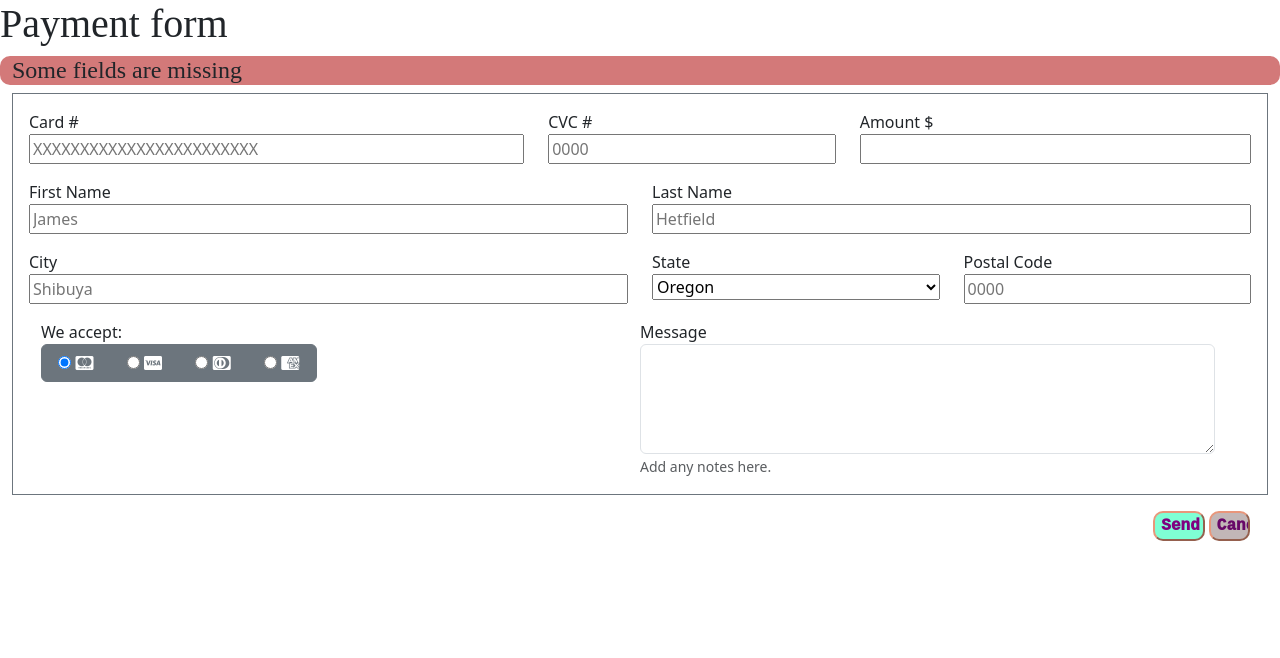
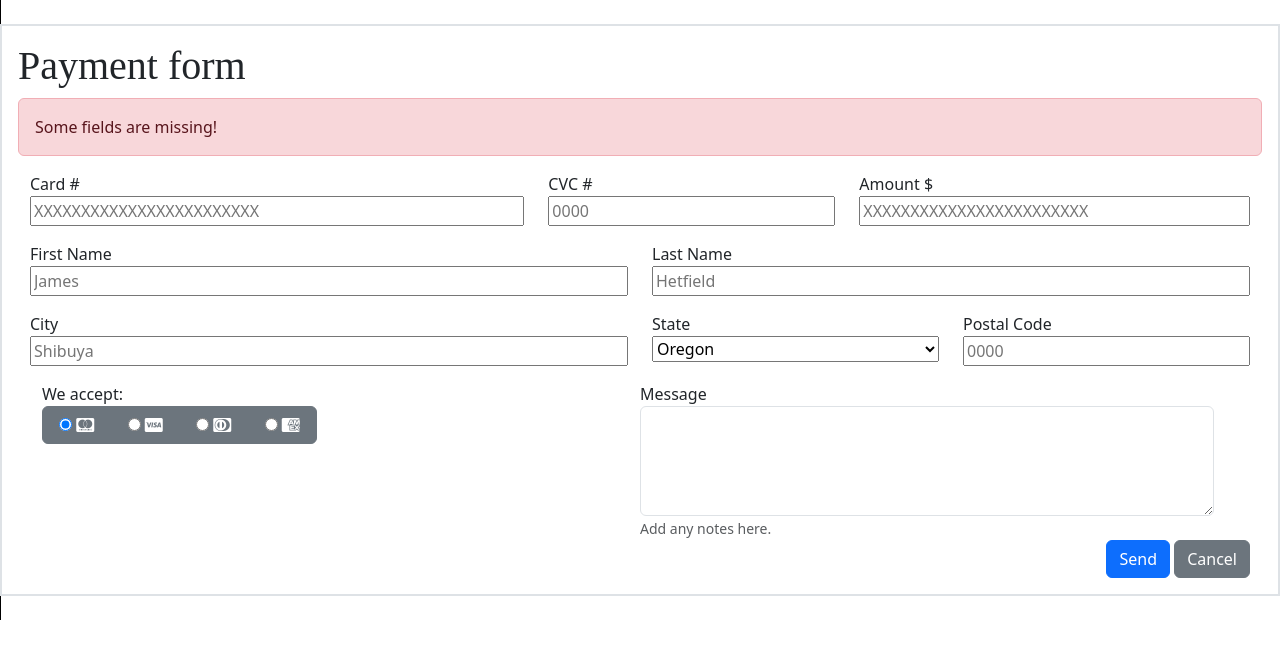
Before and after one commit to 4GeeksAcademy/RicardoFormulario, a plain HTML site: page index.html in a window 1280 px wide. Drawn offline with nearby package versions, Linux system fonts and the light colour scheme.

Commit message:
proyecto finalizado

```diff
--- a/index.html
+++ b/index.html
@@ -12,17 +12,18 @@
 </head>
 
 <body>
+    <span class="border border-black">
+        <div class="form-wrapper border">
+            <form class="p-3 border border">
                 <h1>Payment form</h1>
-    <h4 class="container-fluid">Some fields are missing</h4>
+                <div class="alert alert-danger" role="alert"> Some fields are missing! </div>
                 <div class="container-fluid">
-        <div class="form-wrapper">
-            <form class="p-3 border border-secondary">
                     <div class="row">
                         <div class="d-flex flex-column mb-3 col-12 col-md-6 col-lg-5">
                             <label for="Card">
                                 Card #
                             </label>
-                        <input name="Card" type="text" pattern="[0-24]" value="" minlength="24" maxlength="24"
+                            <input name="Card" type="text" pattern="[0-9]+" value="" minlength="24" maxlength="24"
                                 placeholder="XXXXXXXXXXXXXXXXXXXXXXXX" required />
 
                         </div>
@@ -30,16 +31,16 @@
                             <label for="CVC">
                                 CVC #
                             </label>
-                        <input name="CVC" type="text" pattern="[0-4]" value="" minlength="4" maxlength="4"
-                            placeholder="0000" required />
+                            <input name="CVC" type="text" pattern="[0-9]+" minlength=4" maxlength="4" placeholder="0000"
+                                required />
                         </div>
 
                         <div class="d-flex flex-column mb-3 col-12 col-md-6 col-lg-4">
                             <label for="Amount">
                                 Amount $
                             </label>
-                        <input name="Amount" type="text" pattern="[1-2000]" value="" minlength="1" placeholder=""
-                            required />
+                            <input name="Amount" type="text" pattern="[0-9]+" value="" minlength="1" maxlength="24"
+                                placeholder="XXXXXXXXXXXXXXXXXXXXXXXX" required />
                         </div>
                     </div>
 
@@ -55,7 +56,8 @@
                             <label for="Lastname">
                                 Last Name
                             </label>
-                        <input name="Lastname" type="text" value="" maxlength="15" placeholder="Hetfield" required />
+                            <input name="Lastname" type="text" value="" maxlength="15" placeholder="Hetfield"
+                                required />
                         </div>
                     </div>
 
@@ -83,7 +85,7 @@
                             <label for="Postalcode">
                                 Postal Code
                             </label>
-                        <input name="Postalcode" type="text" pattern="[5]" value="" minlength="4" maxlength="4"
+                            <input name="Postalcode" type="text" pattern="[0-9]+" value="" maxlength="4"
                                 placeholder="0000" required />
                         </div>
                     </div>
@@ -95,7 +97,7 @@
                             </label>
                             <div class="btn-group" data-toggle="buttons">
                                 <label class="btn btn-secondary">
-                                <input autocomplete="off" checked id="blue" name="options" type="radio">
+                                    <input autocomplete="off" checked id="blue" name="options" type="radio" required>
                                     <i class="fa-brands fa-cc-mastercard"></i>
                                 </label>
                                 <label class="btn btn-secondary">
@@ -122,13 +124,13 @@
                         </div>
                     </div>
                 </div>
-        <div class="container-fluid" id="buttons">
-            <div class="buttons col-12 col-md-1 col-lg-1 ms-auto">
-                <input class="submitButton1" type="submit" value="Send" />
-                <input class="submitButton2" type="submit" value="Cancel" />
-                </form>
+                <div class="container-fluid btn-group" id="buttons">
+                    <div class="buttons ms-auto">
+                        <button type="submit" class="btn btn-primary">Send</button>
+                        <button type="buttom" class="btn btn-secondary">Cancel</button>
                     </div>
                 </div>
+            </form>
         </div>
         </div>
 
@@ -141,6 +143,7 @@
         <script src="https://cdn.jsdelivr.net/npm/bootstrap@5.3.3/dist/js/bootstrap.min.js"
             integrity="sha384-0pUGZvbkm6XF6gxjEnlmuGrJXVbNuzT9qBBavbLwCsOGabYfZo0T0to5eqruptLy"
             crossorigin="anonymous"></script>
+    </span>
 </body>
 
 </html>
```
Lines whose indentation alone changed are shown as unchanged.
